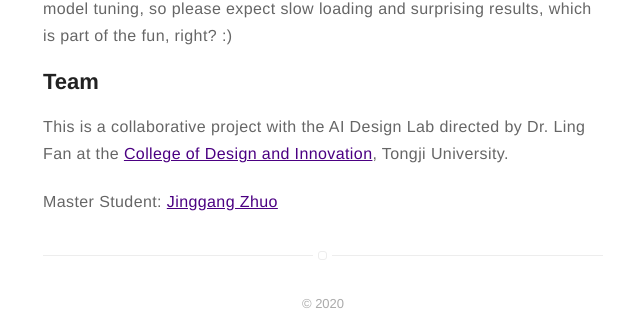
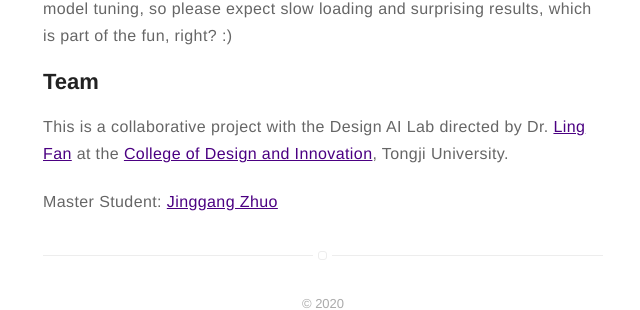
Before and after one commit to harrywang/harrywang.github.io, a Jekyll site: the page built from calligraphy.md, in a window 1280 px wide. Shown: the part 1713-2023 px from the top of the page, without its empty margins (317-957 px from the left). Built offline with Jekyll 4.4.1, drawn with Linux system fonts in a browser that asks for light colours; some of the changed lines change nothing that is shown.

Commit message:
updated page

```diff
--- a/calligraphy.md
+++ b/calligraphy.md
@@ -31,6 +31,6 @@
 
 ## Team
 
-This is a collaborative project with the AI Design Lab directed by Dr. Ling Fan at the [College of Design and Innovation](https://tjdi.tongji.edu.cn/?lang=en), Tongji University.
+This is a collaborative project with the Design AI Lab directed by Dr. [Ling Fan](https://www.linkedin.com/in/fatflatfloat/) at the [College of Design and Innovation](https://tjdi.tongji.edu.cn/?lang=en), Tongji University.
 
 Master Student: [Jinggang Zhuo](https://github.com/zhuojg)
```
